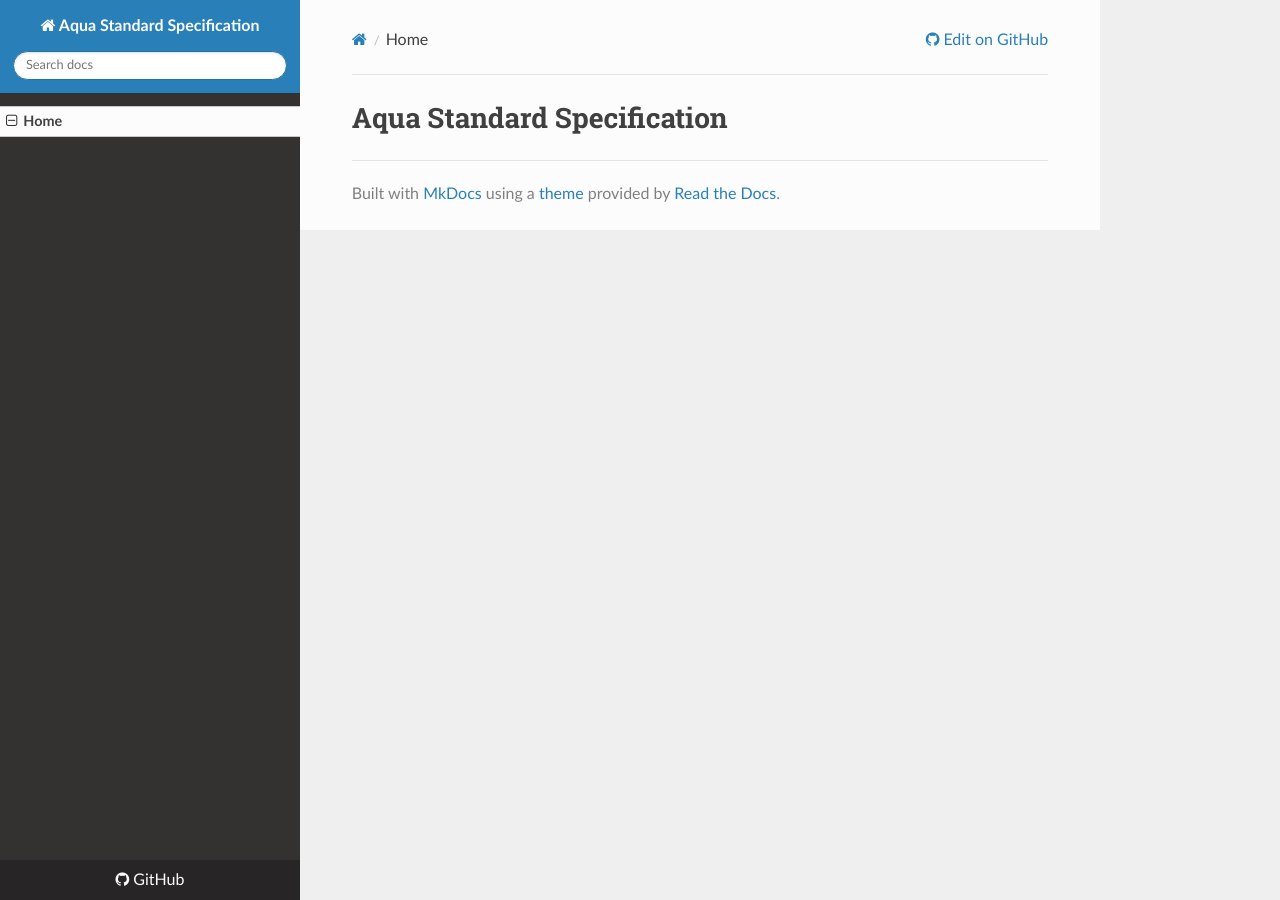
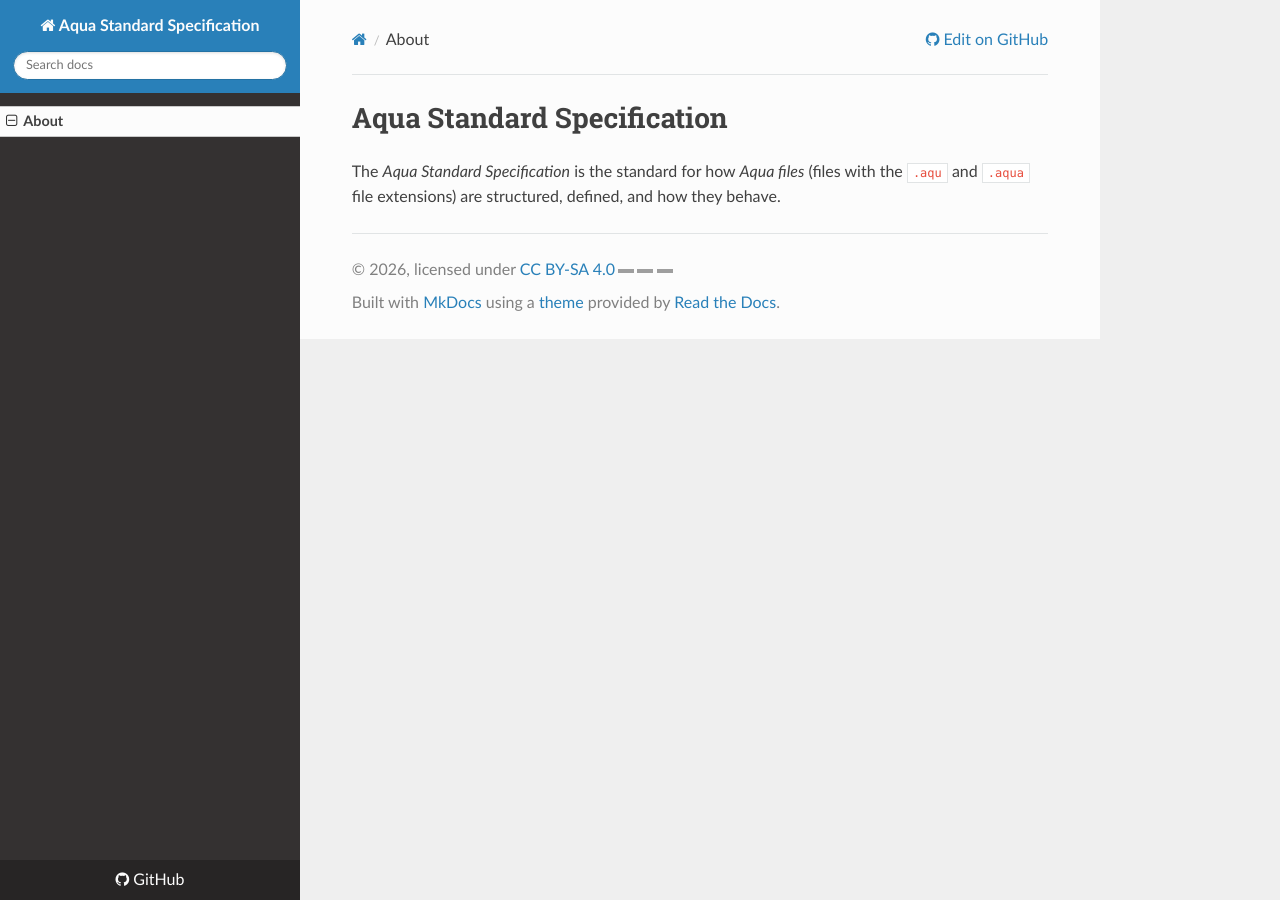
Before and after one commit to artelephantb/aqua-standard-specification, an MkDocs documentation site: the page built from spec/index.md, in a window 1280 px wide. Built offline with MkDocs 1.6.1, drawn with Linux system fonts in a browser that asks for light colours; nearby versions of some CDN libraries; grey boxes are pictures that could not be loaded.

Commit message:
Updated pages

```diff
--- a/mkdocs.yml
+++ b/mkdocs.yml
@@ -7,7 +7,9 @@ theme: readthedocs
 
 docs_dir: 'spec/'
 nav:
-    - Home: 'index.md'
+    - About: 'index.md'
 
 extra_css:
     - 'styling/extra.css'
+
+copyright: '&copy; 2026, licensed under <a href="https://creativecommons.org/licenses/by-sa/4.0/">CC BY-SA 4.0</a><img src="https://mirrors.creativecommons.org/presskit/icons/cc.svg" alt="" style="max-width: 1em;max-height:1em;margin-left: .2em;"><img src="https://mirrors.creativecommons.org/presskit/icons/by.svg" alt="" style="max-width: 1em;max-height:1em;margin-left: .2em;"><img src="https://mirrors.creativecommons.org/presskit/icons/sa.svg" alt="" style="max-width: 1em;max-height:1em;margin-left: .2em;">'
--- a/spec/index.md
+++ b/spec/index.md
@@ -1 +1,2 @@
 # Aqua Standard Specification
+The *Aqua Standard Specification* is the standard for how *Aqua files* (files with the `.aqu` and `.aqua` file extensions) are structured, defined, and how they behave.
```
Also changed, not shown: LICENSE.txt.
